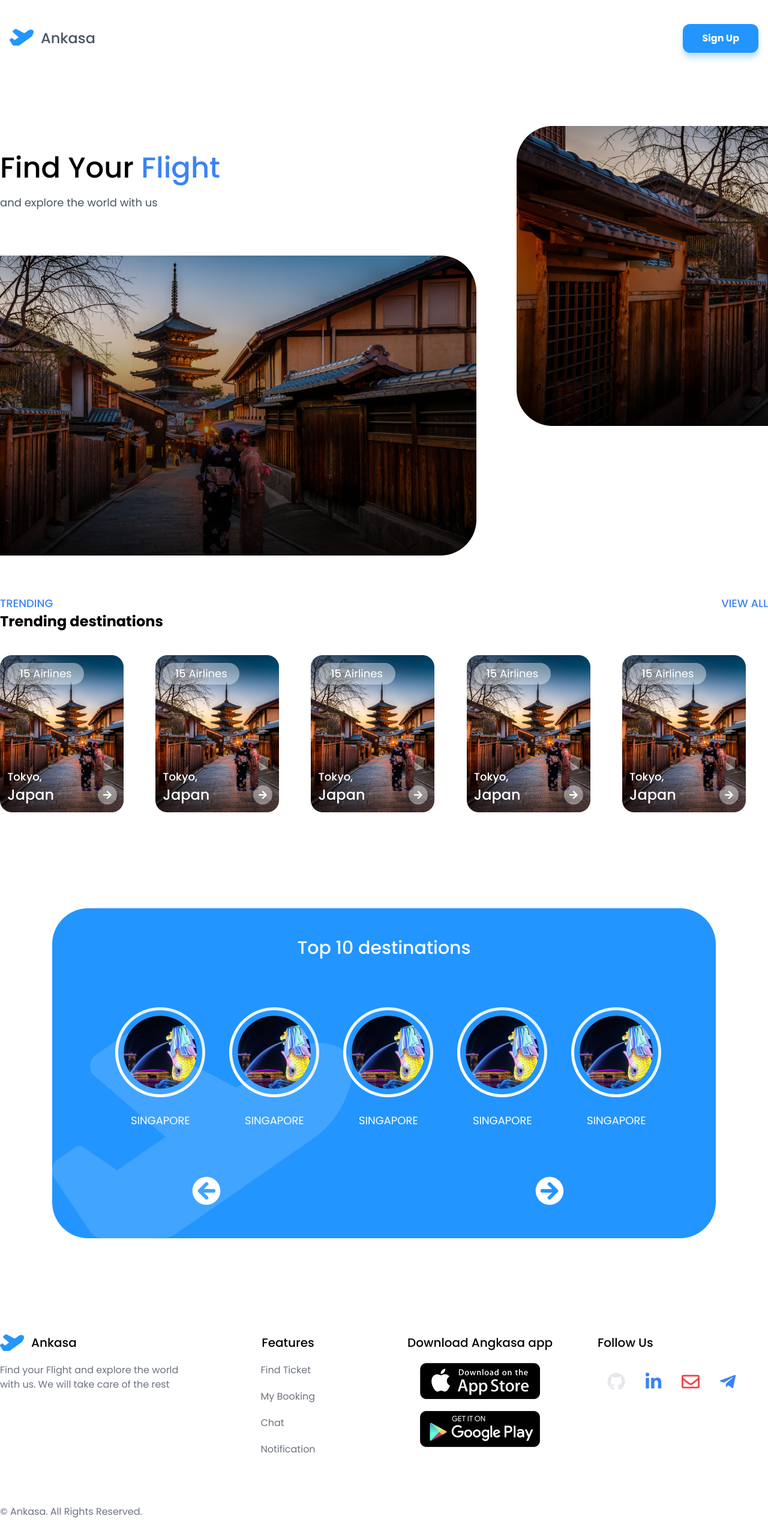
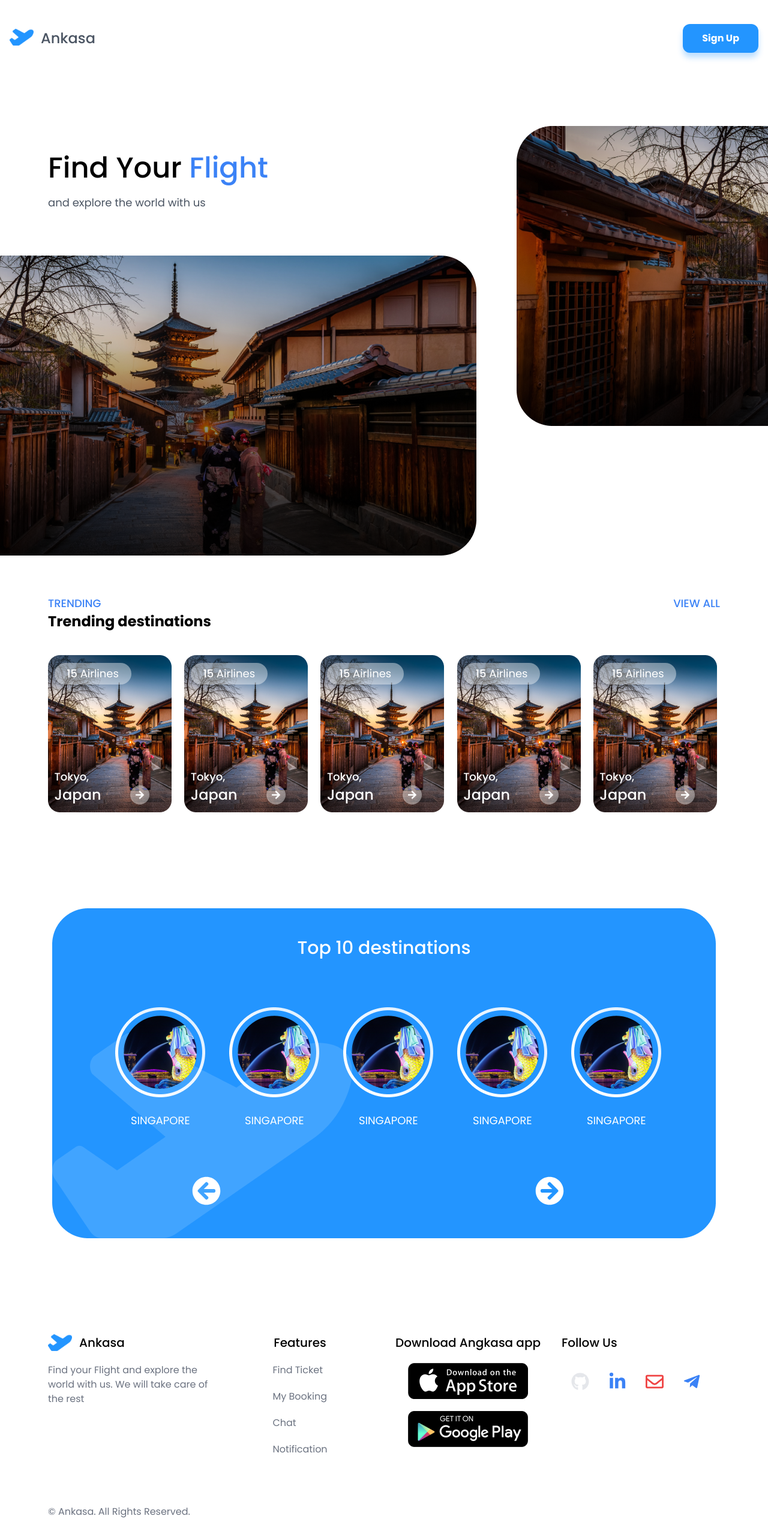
Before and after one commit to qytela/portofolio-fansa, a Next.js app: page /posts/ten-post in a window 1280 px wide. Shown: the whole page at 60% size. Built offline with nearby package versions, Linux system fonts and the light colour scheme.

Commit message:
update ten post

```diff
--- a/src/pages/posts/ten-post.js
+++ b/src/pages/posts/ten-post.js
@@ -31,7 +31,7 @@ const TenPost = () => {
                     </div>
                     <button className="px-8 py-3 rounded-xl text-white font-bold shadow-xl items-center justify-center focus:outline-none button">Sign Up</button>
                 </div>
-                <div className="container mx-auto px-4 xl:px-0 header-text">
+                <div className="container mx-auto px-4 xl:px-20 header-text">
                     <div className="text-4xl xl:text-5xl font-medium flex">
                         Find Your&nbsp;
                         <h1 className="text-blue-500">Flight</h1>
@@ -57,7 +57,7 @@ const TenPost = () => {
                     transition={{ duration: 1 }}
                     className="bg-left"></motion.div>
 
-                <div className="container mx-auto px-4 xl:px-0 content">
+                <div className="container mx-auto px-4 xl:px-20 content">
                     <div className="flex justify-between">
                         <div>
                             <h5 className="text-md xl:text-lg text-blue-500 font-medium uppercase">Trending</h5>
@@ -198,7 +198,7 @@ const TenPost = () => {
                     </div>
                 </div>
 
-                <div className="pt-20 xl:pt-40 px-4 xl:px-0 container mx-auto">
+                <div className="pt-20 xl:pt-40 px-4 xl:px-20 container mx-auto">
                     <div className="grid grid-cols-1 xl:grid-cols-4">
                         <div className="text-left">
                             <div className="flex">
@@ -263,7 +263,7 @@ const TenPost = () => {
                     </div>
                 </div>
 
-                <div className="pt-20 px-4 xl:px-0 pb-5 container mx-auto text-md text-gray-500">
+                <div className="pt-20 px-4 xl:px-20 pb-5 container mx-auto text-md text-gray-500">
                     <h4>© Ankasa.  All Rights Reserved.</h4>
                     {/* <h4>© Ankasa.  All Rights Reserved.</h4> */}
                 </div>
```
